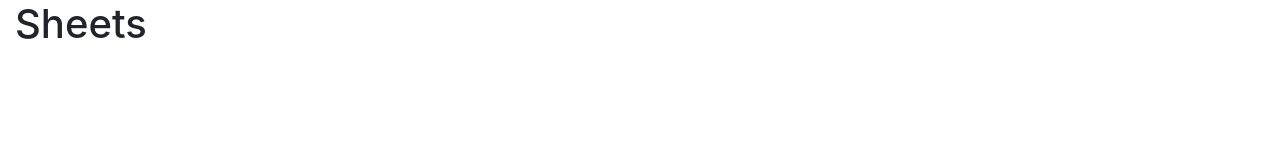
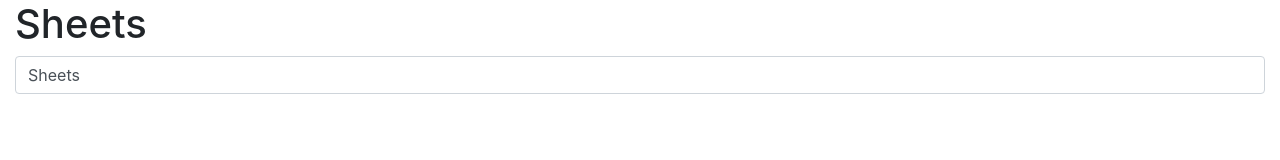
Before and after one commit to nshntarora/sheets-vue, a Vue app: page / in a window 1280 px wide. Shown: the top 160 px of the page. Built offline with nearby package versions, Linux system fonts and the light colour scheme.

Commit message:
Added cell component

```diff
--- /dev/null
+++ b/src/components/Cell.vue
@@ -0,0 +1,18 @@
+<template>
+<div>
+  <input class="form-control" :value="value" @input="handleInput">
+  </input>
+  </div>
+</template>
+
+<script>
+export default {
+  name: 'cell',
+  props: ['value'],
+  methods: {
+    handleInput(e) {
+      this.$emit('input', e.target.value);
+    },
+  },
+};
+</script>
--- a/src/components/Table.vue
+++ b/src/components/Table.vue
@@ -1,10 +1,13 @@
 <template>
   <div>
-    <h1>{{ msg }}</h1>
+    <h1>Sheets</h1>
+    <cell v-model="msg"></cell>
   </div>
 </template>
 
 <script>
+import Cell from './Cell';
+
 export default {
   name: 'displayTable',
   data() {
@@ -12,5 +15,8 @@
       msg: 'Sheets',
     };
   },
+  components: {
+    Cell,
+  },
 };
 </script>
```
